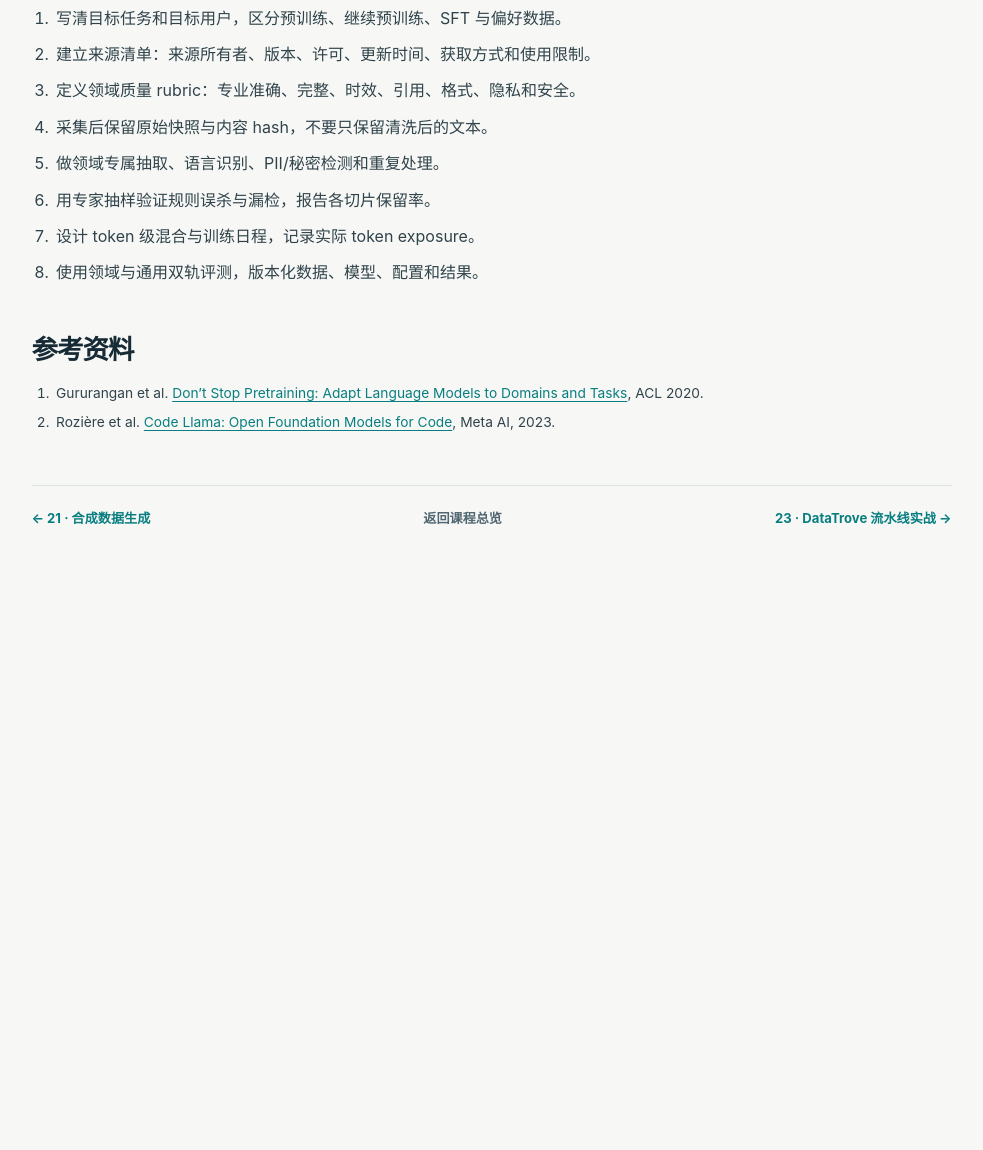
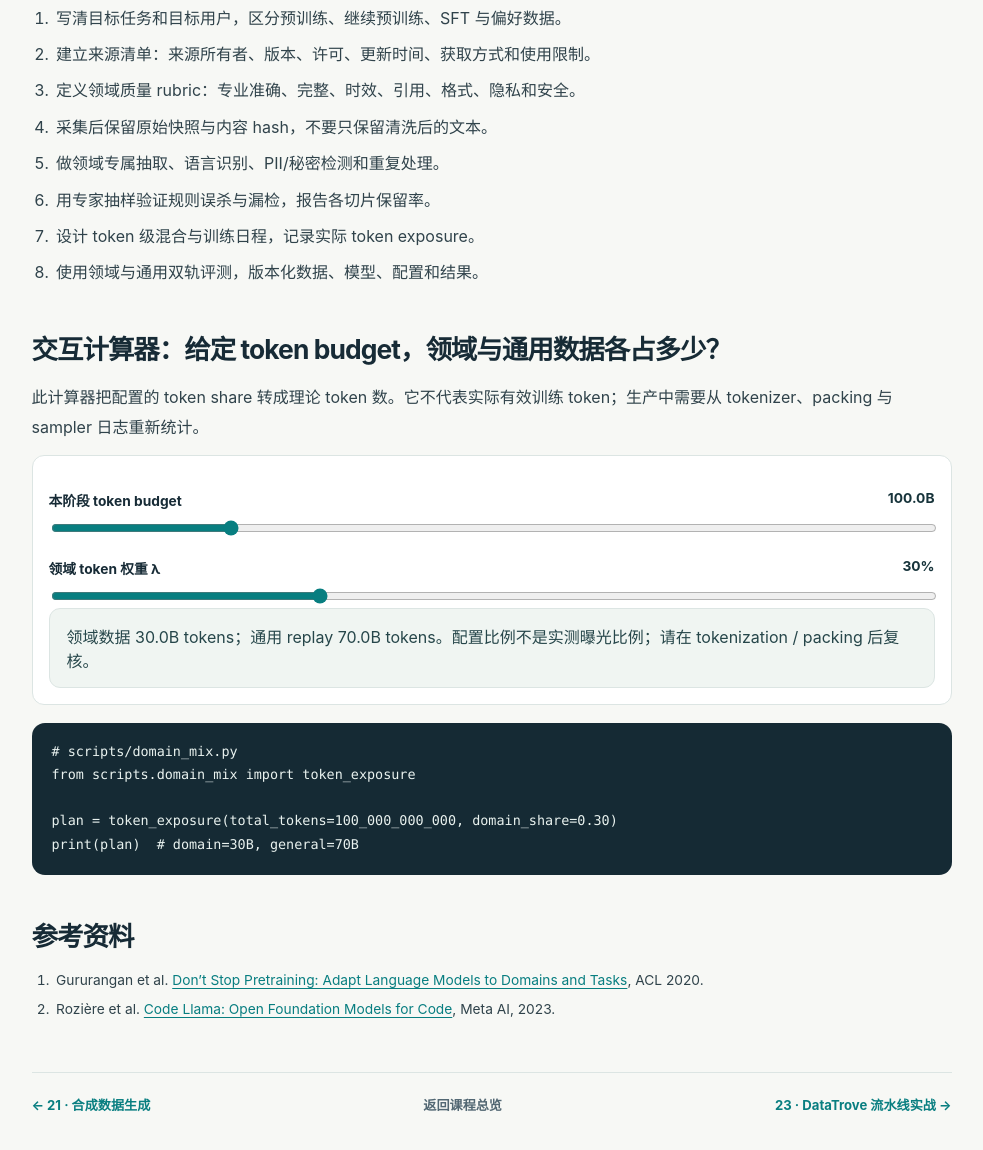
Before and after one commit to 1998x-stack/LLM-data-tutorial, a plain HTML site: page 22.html in a window 1280 px wide. Shown: the part 2591-3741 px from the top of the page, without its empty margins (289-1272 px from the left). Before the commit the page ends 3194 px from the top, so only its background shows below. Drawn offline with Linux system fonts and the light colour scheme.

Commit message:
fix(ch22): preserve accessible interactive teaching lab in evidence-led rewrite

```diff
--- a/22.html
+++ b/22.html
@@ -21,4 +21,23 @@
 <ul><li><strong>领域能力：</strong>专业术语、事实检索、推理、格式遵循、领域任务和校准。</li><li><strong>通用能力：</strong>常识、通用指令、基础推理、多语言、拒答、安全和输出风格。</li></ul>
 <p>还应按来源、时间、语言、专业子领域和难度做切片。若领域能力提高但通用能力下降，优先检查混合比例、训练日程、数据重复和领域语料偏差；不要直接把“继续训练更多步”当作修复方法。</p></section>
 <section id="workflow"><h2>领域语料构建的八步流程</h2><ol><li>写清目标任务和目标用户，区分预训练、继续预训练、SFT 与偏好数据。</li><li>建立来源清单：来源所有者、版本、许可、更新时间、获取方式和使用限制。</li><li>定义领域质量 rubric：专业准确、完整、时效、引用、格式、隐私和安全。</li><li>采集后保留原始快照与内容 hash，不要只保留清洗后的文本。</li><li>做领域专属抽取、语言识别、PII/秘密检测和重复处理。</li><li>用专家抽样验证规则误杀与漏检，报告各切片保留率。</li><li>设计 token 级混合与训练日程，记录实际 token exposure。</li><li>使用领域与通用双轨评测，版本化数据、模型、配置和结果。</li></ol></section>
-<section id="references"><h2>参考资料</h2><ol class="references"><li>Gururangan et al. <a href="https://aclanthology.org/2020.acl-main.740/" target="_blank" rel="noopener noreferrer">Don’t Stop Pretraining: Adapt Language Models to Domains and Tasks</a>, ACL 2020.</li><li>Rozière et al. <a href="https://ai.meta.com/research/publications/code-llama-open-foundation-models-for-code/" target="_blank" rel="noopener noreferrer">Code Llama: Open Foundation Models for Code</a>, Meta AI, 2023.</li></ol></section><footer class="article-footer"><a href="21.html">← 21 · 合成数据生成</a><a href="index.html">返回课程总览</a><a href="23.html">23 · DataTrove 流水线实战 →</a></footer></article></main></div></div></body></html>
+<section id="calculator"><h2>交互计算器：给定 token budget，领域与通用数据各占多少？</h2>
+<p>此计算器把配置的 token share 转成理论 token 数。它不代表实际有效训练 token；生产中需要从 tokenizer、packing 与 sampler 日志重新统计。</p>
+<div class="demo-panel">
+<label class="range-label" for="domain-total"><span>本阶段 token budget</span><strong id="domain-total-value">100B</strong></label><input id="domain-total" type="range" min="1000000000" max="500000000000" step="1000000000" value="100000000000">
+<label class="range-label" for="domain-share"><span>领域 token 权重 λ</span><strong id="domain-share-value">30%</strong></label><input id="domain-share" type="range" min="0" max="100" step="1" value="30">
+<div id="domain-output" class="interactive-output" aria-live="polite">领域数据 30B tokens；通用 replay 70B tokens。</div></div>
+<pre><code># scripts/domain_mix.py
+from scripts.domain_mix import token_exposure
+
+plan = token_exposure(total_tokens=100_000_000_000, domain_share=0.30)
+print(plan)  # domain=30B, general=70B</code></pre>
+</section>
+<section id="references"><h2>参考资料</h2><ol class="references"><li>Gururangan et al. <a href="https://aclanthology.org/2020.acl-main.740/" target="_blank" rel="noopener noreferrer">Don’t Stop Pretraining: Adapt Language Models to Domains and Tasks</a>, ACL 2020.</li><li>Rozière et al. <a href="https://ai.meta.com/research/publications/code-llama-open-foundation-models-for-code/" target="_blank" rel="noopener noreferrer">Code Llama: Open Foundation Models for Code</a>, Meta AI, 2023.</li></ol></section><footer class="article-footer"><a href="21.html">← 21 · 合成数据生成</a><a href="index.html">返回课程总览</a><a href="23.html">23 · DataTrove 流水线实战 →</a></footer></article></main></div></div><script>(()=>{
+const total=document.getElementById("domain-total"),share=document.getElementById("domain-share");
+const tv=document.getElementById("domain-total-value"),sv=document.getElementById("domain-share-value"),out=document.getElementById("domain-output");
+function fmt(x){if(x>=1e12)return (x/1e12).toFixed(2)+"T";if(x>=1e9)return (x/1e9).toFixed(1)+"B";if(x>=1e6)return (x/1e6).toFixed(1)+"M";return Math.round(x).toLocaleString("en-US");}
+function render(){const n=Number(total.value),p=Number(share.value)/100,d=n*p,g=n-d;tv.textContent=fmt(n);sv.textContent=share.value+"%";out.textContent="领域数据 "+fmt(d)+" tokens；通用 replay "+fmt(g)+" tokens。配置比例不是实测曝光比例；请在 tokenization / packing 后复核。";}
+total.addEventListener("input",render);share.addEventListener("input",render);render();
+})();</script>
+</body></html>
```
